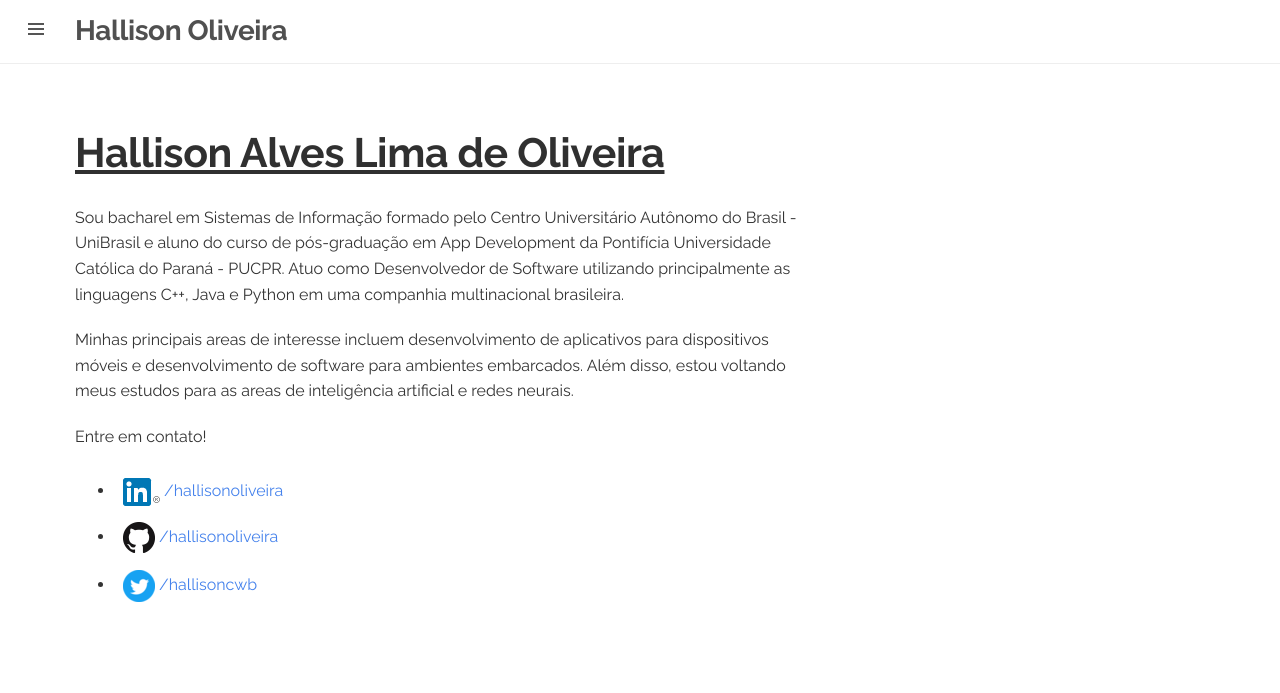
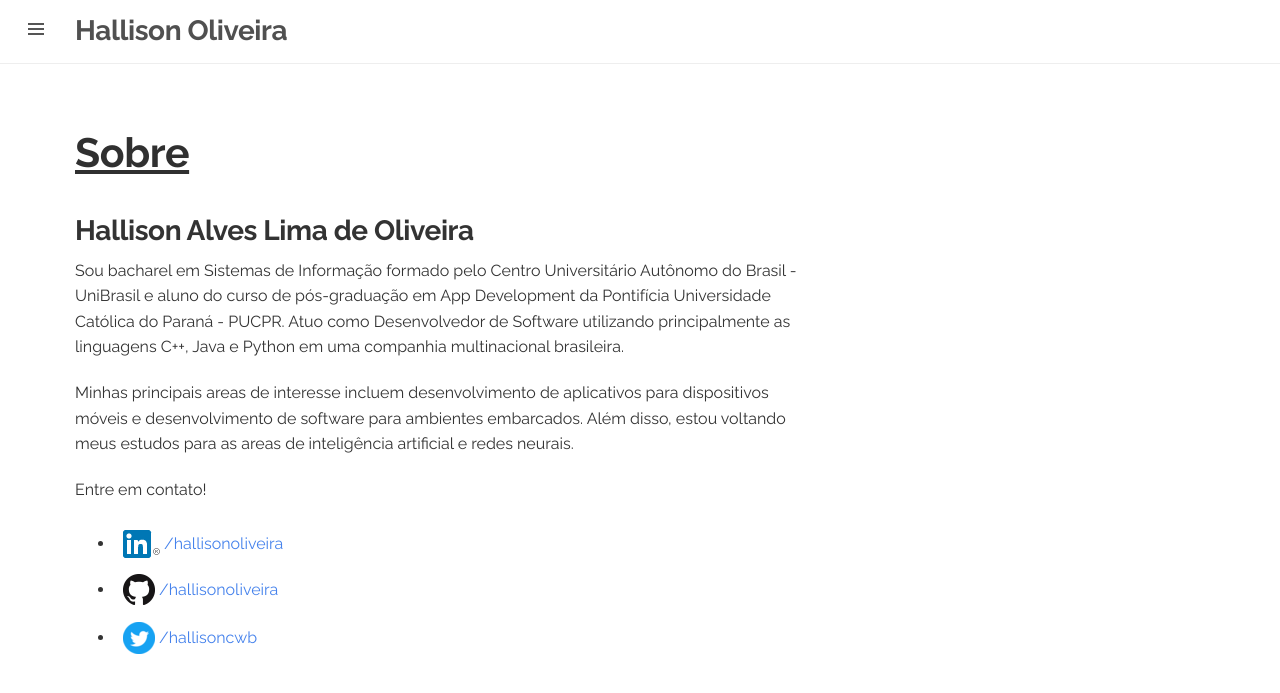
Before and after one commit to hallisonoliveira/hallisonoliveira.github.io, a Jekyll site: the page built from about.md, in a window 1280 px wide. Shown: the top 693 px of the page. Built offline with Jekyll 4.4.1, drawn with Linux system fonts in a browser that asks for light colours.

Commit message:
Ajustes no titulo da pagina

```diff
--- a/_includes/head.html
+++ b/_includes/head.html
@@ -7,10 +7,10 @@
   <meta name="viewport" content="width=device-width, initial-scale=1.0, maximum-scale=1">
 
   <title>
-    {% if page.title == "Home" %}
-      {{ site.title }} &middot; {{ site.tagline }}
+    {% if page.title == "Home" || page.title == "Sobre" %}
+      {{ site.title }}
     {% else %}
-      {{ page.title }} &middot; {{ site.title }}
+      {{ site.title }} &middot; {{ page.title }}
     {% endif %}
   </title>
 
--- a/about.md
+++ b/about.md
@@ -1,8 +1,10 @@
 ---
 layout: page
-title: Hallison Alves Lima de Oliveira
+title: Sobre
 permalink: /about/
 ---
+
+<h3>Hallison Alves Lima de Oliveira</h3>
 
 Sou bacharel em Sistemas de Informação formado pelo Centro Universitário Autônomo do Brasil - UniBrasil e aluno do curso de pós-graduação em App Development da Pontifícia Universidade Católica do Paraná - PUCPR. Atuo como Desenvolvedor de Software utilizando principalmente as linguagens C++, Java e Python em uma companhia multinacional brasileira.
 
--- a/index.html
+++ b/index.html
@@ -1,5 +1,6 @@
 ---
 layout: default
+title: Home
 ---
 <div class="home">
   {% assign post_list_size = site.posts | size %}
```
Also changed, not shown: 3 other files.
